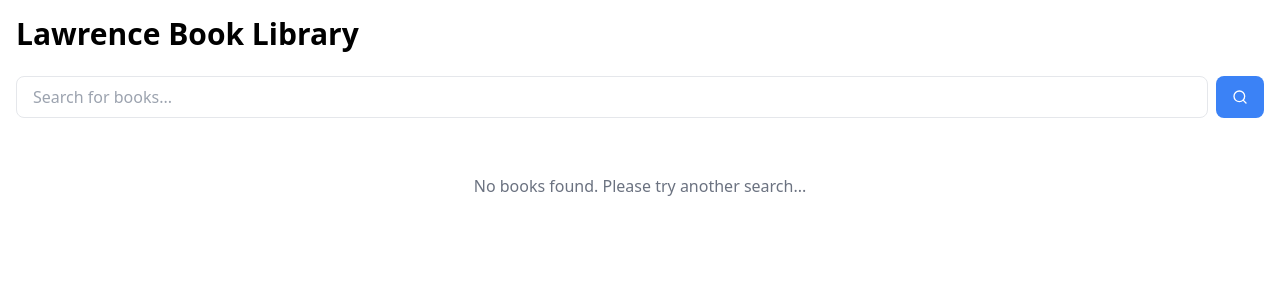
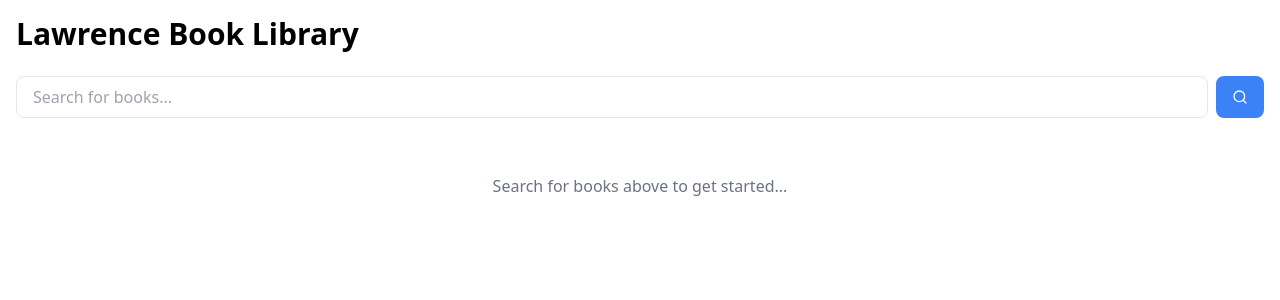
Before and after one commit to Lawwrenz/Alx-FE-Capstone, a React (Vite) app in the folder Book-Library/: page / in a window 1280 px wide. Shown: the top 300 px of the page. Built offline with nearby package versions, Linux system fonts and the light colour scheme.

Commit message:
feat: Modified Home.js with the useDebouce.js

```diff
--- a/Book-Library/src/pages/Home.jsx
+++ b/Book-Library/src/pages/Home.jsx
@@ -1,45 +1,47 @@
 import { useState } from "react";
 import SearchBar from "../components/search/SearchBar.jsx";
-import BookSkeleton from "../components/ui/BookSkeleton"; // Add this import
+import BookSkeleton from "../components/ui/BookSkeleton";
 import { useBooksApi } from "../hooks/useBooksApi";
 import BookCard from "../components/book/BookCard";
+import { useDebounce } from "../hooks/useDebounce"; // Add this import
 
 export default function Home() {
   const [searchQuery, setSearchQuery] = useState("");
-  const { books, loading, error } = useBooksApi(searchQuery);
+  const debouncedSearchQuery = useDebounce(searchQuery, 500); // 500ms delay
+  const { books, loading, error } = useBooksApi(debouncedSearchQuery);
 
   return (
     <div className="container mx-auto p-4">
       <h1 className="text-3xl font-bold mb-6">Lawrence Book Library</h1>
       <SearchBar onSearch={setSearchQuery} />
 
-      {/* Error Message */}
       {error && <p className="text-red-500">{error}</p>}
 
-      {/* Loading State - Skeleton Cards */}
-      {loading && (
+      {loading ? (
         <div className="grid grid-cols-2 sm:grid-cols-3 md:grid-cols-4 lg:grid-cols-5 gap-4">
           {[...Array(10)].map((_, i) => (
             <BookSkeleton key={i} />
           ))}
         </div>
-      )}
-
-      {/* Loaded State - No Books Found */}
-      {!loading && books.length === 0 && (
+      ) : (
+        <>
+          {books.length === 0 && searchQuery ? (
             <p className="text-gray-500 text-center py-8">
-          No books found. Please try another search...
+              No books found for "{searchQuery}". Try another search...
             </p>
-      )}
-
-      {/* Loaded State - Books Found */}
-      {!loading && books.length > 0 && (
+          ) : books.length === 0 ? (
+            <p className="text-gray-500 text-center py-8">
+              Search for books above to get started...
+            </p>
+          ) : (
             <div className="grid grid-cols-2 sm:grid-cols-3 md:grid-cols-4 lg:grid-cols-5 gap-4">
               {books.map((book) => (
                 <BookCard key={book.key} book={book} />
               ))}
             </div>
           )}
+        </>
+      )}
     </div>
   );
 }
```
Lines whose indentation alone changed are shown as unchanged.
